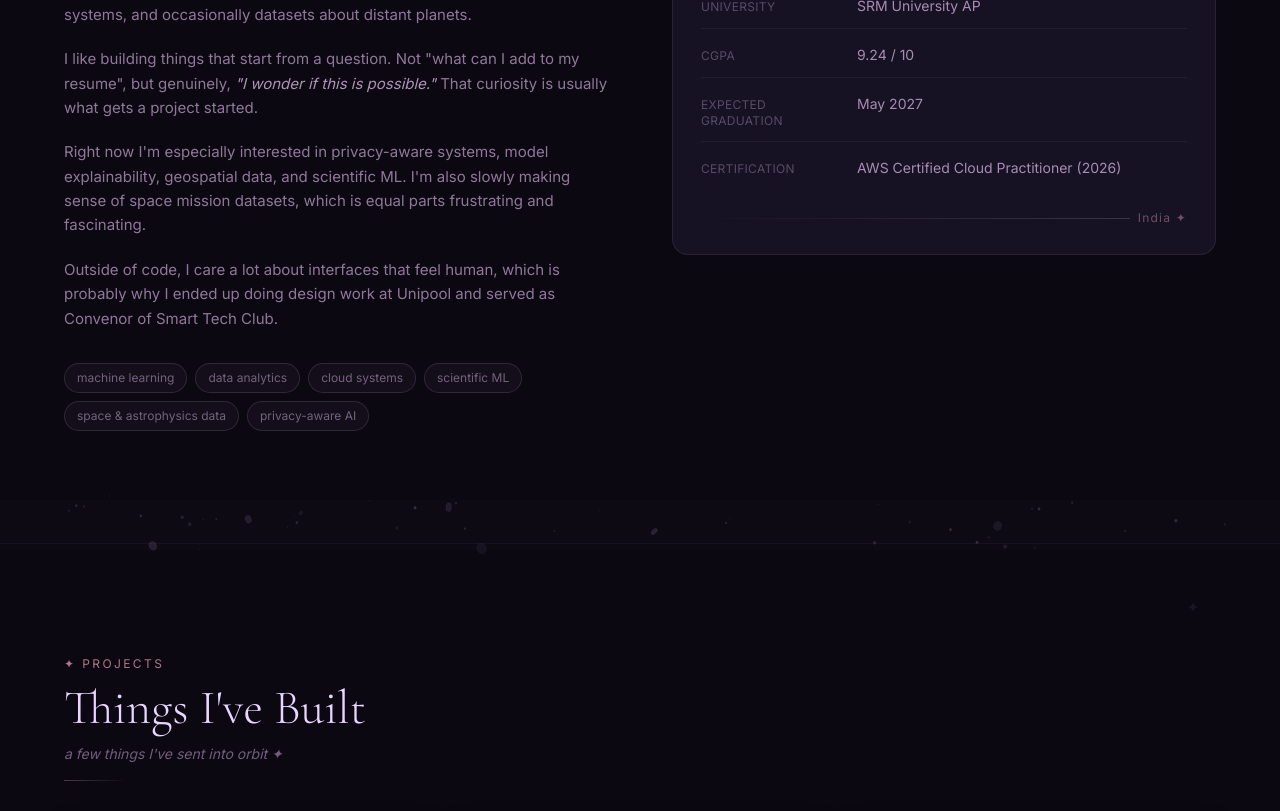
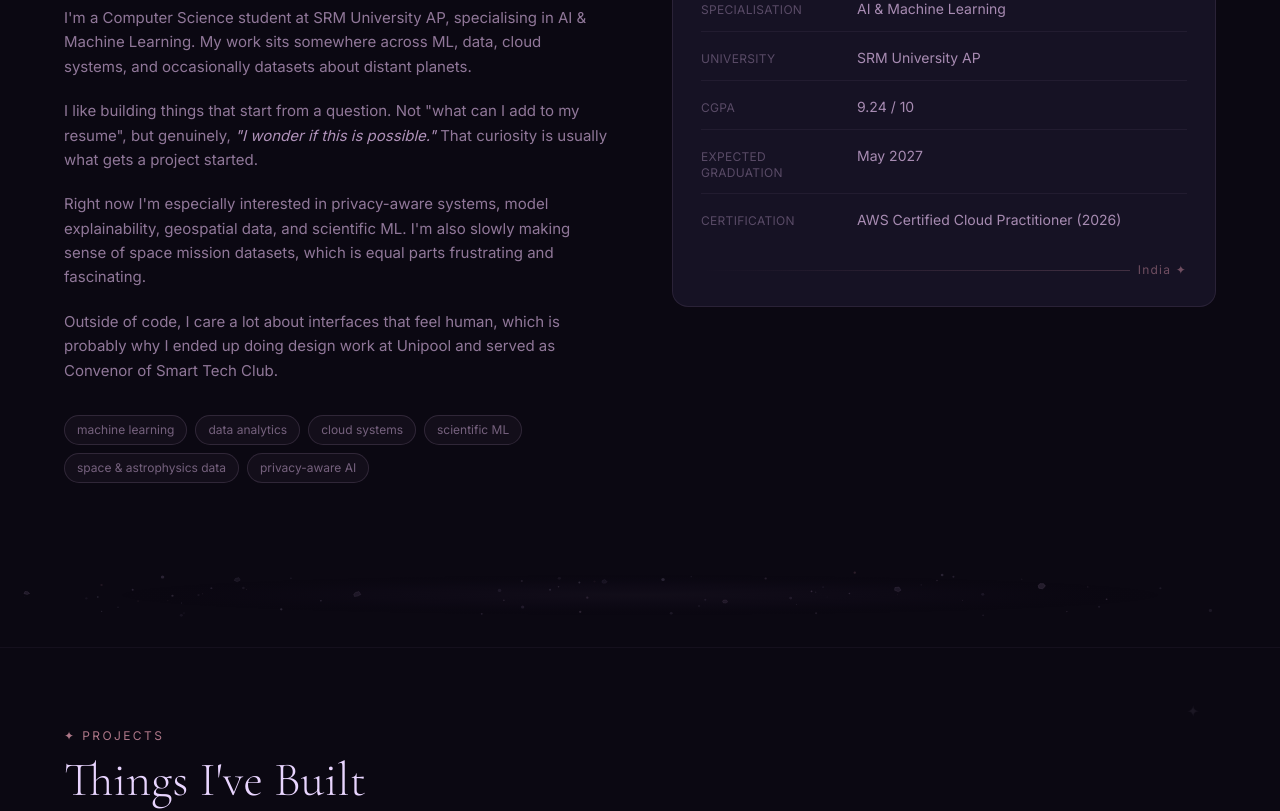
Before and after one commit to Shivangid2904/Portfolio, a React (Vite) app: page / in a window 1280 px wide. Shown: the part 1100-1911 px from the top of the page. Built offline with nearby package versions, Linux system fonts and the light colour scheme.

Commit message:
refine portfolio space background and section transitions

```diff
--- a/src/App.tsx
+++ b/src/App.tsx
@@ -32,16 +32,17 @@ export default function App() {
         <Navbar />
         <main>
           <Hero />
+          <SpaceTransition seed="hero-about" />
           <About />
-          <SpaceTransition variant="asteroid-belt" />
+          <SpaceTransition seed="about-projects" />
           <Projects />
-          <SpaceTransition variant="orbital-arc" />
+          <SpaceTransition seed="projects-toolkit" />
           <Toolkit />
-          <SpaceTransition variant="dust-field" />
+          <SpaceTransition seed="toolkit-journey" />
           <Journey />
-          <SpaceTransition variant="particle-trail" />
+          <SpaceTransition seed="journey-exploring" />
           <Exploring />
-          <SpaceTransition variant="orbital-path" />
+          <SpaceTransition seed="exploring-contact" />
           <Contact />
         </main>
         <Footer />
--- a/src/components/sections/About.tsx
+++ b/src/components/sections/About.tsx
@@ -13,7 +13,7 @@ const interests = [
 
 export default function About() {
   return (
-    <section id="about" className="relative py-28 px-6 overflow-hidden" aria-label="About Shivangi">
+    <section id="about" className="relative py-16 sm:py-20 px-6 overflow-hidden" aria-label="About Shivangi">
       {/* Delicate celestial accent in whitespace */}
       <CosmicSparkle
         size={13}
--- a/src/components/sections/Contact.tsx
+++ b/src/components/sections/Contact.tsx
@@ -32,7 +32,7 @@ const contacts = [
 
 export default function Contact() {
   return (
-    <section id="contact" className="relative py-28 px-6" aria-label="Contact">
+    <section id="contact" className="relative py-16 sm:py-20 px-6" aria-label="Contact">
       <div className="max-w-3xl mx-auto text-center">
         <SectionHeading
           title="Say Hello"
--- a/src/components/sections/Exploring.tsx
+++ b/src/components/sections/Exploring.tsx
@@ -27,7 +27,7 @@ const curiosities = [
 
 export default function Exploring() {
   return (
-    <section id="exploring" className="relative py-28 px-6 overflow-hidden" aria-label="Currently exploring">
+    <section id="exploring" className="relative py-16 sm:py-20 px-6 overflow-hidden" aria-label="Currently exploring">
       {/* Soft atmospheric ambient glow */}
       <div
         className="absolute top-1/2 left-1/2 -translate-x-1/2 -translate-y-1/2 w-[500px] sm:w-[650px] h-[350px] sm:h-[450px] rounded-full pointer-events-none"
--- a/src/components/sections/Journey.tsx
+++ b/src/components/sections/Journey.tsx
@@ -64,7 +64,7 @@ const timeline: TimelineItem[] = [
 
 export default function Journey() {
   return (
-    <section id="journey" className="relative py-28 px-6 overflow-hidden" aria-label="Experience and journey">
+    <section id="journey" className="relative py-16 sm:py-20 px-6 overflow-hidden" aria-label="Experience and journey">
       {/* Subtle cosmic accent in section margin */}
       <CosmicSparkle
         size={14}
--- a/src/components/sections/Projects.tsx
+++ b/src/components/sections/Projects.tsx
@@ -6,7 +6,7 @@ import { projects } from '../../data/projects'
 
 export default function Projects() {
   return (
-    <section id="projects" className="relative py-28 px-6 overflow-hidden" aria-label="Projects">
+    <section id="projects" className="relative py-16 sm:py-20 px-6 overflow-hidden" aria-label="Projects">
       {/* Subtle cosmic accent in section margin */}
       <CosmicSparkle
         size={14}
--- a/src/components/sections/Toolkit.tsx
+++ b/src/components/sections/Toolkit.tsx
@@ -6,7 +6,7 @@ import { skillGroups } from '../../data/skills'
 
 export default function Toolkit() {
   return (
-    <section id="toolkit" className="relative py-28 px-6 overflow-hidden" aria-label="Skills and toolkit">
+    <section id="toolkit" className="relative py-16 sm:py-20 px-6 overflow-hidden" aria-label="Skills and toolkit">
       {/* Subtle cosmic accent in section margin */}
       <CosmicSparkle
         size={13}
--- a/src/components/ui/SpaceTransition.tsx
+++ b/src/components/ui/SpaceTransition.tsx
@@ -1,396 +1,143 @@
-import { useEffect, useRef } from 'react'
+import { useEffect, useRef, useMemo } from 'react'
 
-// ─── Seeded LCG for deterministic, consistent particle positions ──────────────
-// Same seed → identical coordinates on every render without state or re-render shifts.
+// ─── Deterministic Seeded Pseudo-Random Generator (LCG) ───────────────────────
+// Given a seed string or number, generates identical sequences without React re-render shifts.
 
-function makeLcg(seed: number) {
-  let s = (seed >>> 0) || 1
+function hashSeed(seed: string | number): number {
+  if (typeof seed === 'number') return seed
+  let hash = 0
+  for (let i = 0; i < seed.length; i++) {
+    hash = (Math.imul(31, hash) + seed.charCodeAt(i)) >>> 0
+  }
+  return hash || 1
+}
+
+function createLcg(seedVal: number) {
+  let s = (seedVal >>> 0) || 1
   return () => {
     s = (Math.imul(s, 1664525) + 1013904223) >>> 0
     return s / 4294967295
   }
 }
 
-// ─── Color helpers ────────────────────────────────────────────────────────────
+// ─── Color Palette Helpers ────────────────────────────────────────────────────
+const C_LAVENDER = (a: number) => `rgba(216,180,226,${a.toFixed(3)})`
+const C_LILAC    = (a: number) => `rgba(232,213,255,${a.toFixed(3)})`
+const C_PINK     = (a: number) => `rgba(244,167,187,${a.toFixed(3)})`
+const C_SLATE    = (a: number) => `rgba(150,130,170,${a.toFixed(3)})`
 
-const C_LAVENDER = (a: number) => `rgba(216,180,226,${a.toFixed(3)})`
-const C_PINK     = (a: number) => `rgba(244,167,187,${a.toFixed(3)})`
-const C_MUTED    = (a: number) => `rgba(150,130,170,${a.toFixed(3)})`
-const C_LILAC    = (a: number) => `rgba(232,213,255,${a.toFixed(3)})`
+// ─── Types ────────────────────────────────────────────────────────────────────
 
-// ─── Particle Types ───────────────────────────────────────────────────────────
-
-interface Dot {
+interface MicroDot {
   x: number
   y: number
   r: number
-  op: number
-  pink?: boolean
+  opacity: number
+  color: string
 }
 
-interface Rock {
-  x: number
-  y: number
-  rx: number
-  ry: number
-  angle: number
-  op: number
+interface RockPolygon {
+  points: string
+  opacity: number
+  strokeOpacity: number
 }
 
-// ─── Particle Generators (computed once at module load) ───────────────────────
+interface BeltData {
+  hazeId: string
+  microDots: MicroDot[]
+  debris: MicroDot[]
+  rocks: RockPolygon[]
+}
 
-function genAsteroidBelt(): { dots: Dot[]; rocks: Rock[] } {
-  const rng = makeLcg(0x1a2b3c)
-  const dots: Dot[] = Array.from({ length: 36 }, () => ({
-    x: rng() * 1360 + 20,
-    y: rng() * 60 + 45,
-    r: rng() * 1.5 + 0.5,
-    op: rng() * 0.14 + 0.06,
-    pink: rng() > 0.88,
-  }))
+// ─── Belt Generation Function ─────────────────────────────────────────────────
 
-  const rocks: Rock[] = Array.from({ length: 7 }, () => {
-    const baseR = rng() * 3.5 + 2.2
+function generateBeltData(seedStr: string): BeltData {
+  const seedNum = hashSeed(seedStr)
+  const rng = createLcg(seedNum)
+
+  // 1. Micro-stardust (36 tiny specks)
+  const microDots: MicroDot[] = Array.from({ length: 36 }, () => {
+    const isPink = rng() > 0.84
+    const isLilac = rng() > 0.5
+    const op = rng() * 0.14 + 0.05
     return {
-      x: rng() * 1200 + 100,
-      y: rng() * 45 + 55,
-      rx: baseR,
-      ry: baseR * (0.5 + rng() * 0.45),
-      angle: rng() * 360,
-      op: rng() * 0.12 + 0.08,
+      x: rng() * 1180 + 10,
+      y: rng() * 48 + 11,
+      r: rng() * 0.8 + 0.35,
+      opacity: op,
+      color: isPink ? C_PINK(op) : isLilac ? C_LILAC(op) : C_LAVENDER(op),
     }
   })
 
-  return { dots, rocks }
-}
-
-function genOrbitalArc(): { dots: Dot[] } {
-  const rng = makeLcg(0xf00ba4)
-  // Curve: Q (0, 75) -> (700, 32) -> (1400, 75)
-  const dots: Dot[] = Array.from({ length: 26 }, (_, i) => {
-    const t = (i + 0.5) / 26
-    const bx = t * 1400
-    // Quadratic bezier y
-    const by = (1 - t) * (1 - t) * 75 + 2 * (1 - t) * t * 32 + t * t * 75
+  // 2. Debris particles (28 slightly denser specks)
+  const debris: MicroDot[] = Array.from({ length: 28 }, () => {
+    const op = rng() * 0.16 + 0.07
     return {
-      x: bx + (rng() - 0.5) * 40,
-      y: by + (rng() - 0.5) * 22,
-      r: rng() * 1.3 + 0.45,
-      op: rng() * 0.15 + 0.06,
-      pink: rng() > 0.82,
+      x: rng() * 1160 + 20,
+      y: rng() * 42 + 14,
+      r: rng() * 1.1 + 0.6,
+      opacity: op,
+      color: C_SLATE(op),
     }
   })
 
-  return { dots }
-}
+  // 3. Miniature irregular space rocks (7 small faceted rock silhouettes)
+  const rocks: RockPolygon[] = Array.from({ length: 7 }, (_, i) => {
+    // Distribute rocks across the horizontal belt with jitter
+    const segmentWidth = 1100 / 7
+    const cx = 50 + i * segmentWidth + (rng() - 0.5) * (segmentWidth * 0.6)
+    const cy = rng() * 32 + 19
+    const baseR = rng() * 1.5 + 2.2 // 2.2px to 3.7px: small, subtle, never huge
+    const numVerts = Math.floor(rng() * 3) + 5 // 5 to 7 vertices
 
-function genDustField(): Dot[] {
-  const rng = makeLcg(0xdeadbeef)
-  return Array.from({ length: 54 }, () => ({
-    x: rng() * 1380 + 10,
-    y: rng() * 100 + 15,
-    r: rng() * 1.1 + 0.35,
-    op: rng() * 0.12 + 0.04,
-    pink: rng() > 0.85,
-  }))
-}
+    const pts: string[] = []
+    for (let v = 0; v < numVerts; v++) {
+      const angle = (v / numVerts) * Math.PI * 2 + rng() * 0.3
+      const radiusVariation = baseR * (0.7 + rng() * 0.5)
+      const px = (cx + Math.cos(angle) * radiusVariation).toFixed(1)
+      const py = (cy + Math.sin(angle) * (radiusVariation * 0.75)).toFixed(1)
+      pts.push(`${px},${py}`)
+    }
 
-function genParticleTrail(): Dot[] {
-  const rng = makeLcg(0x42cafe)
-  return Array.from({ length: 32 }, (_, i) => {
-    const t = i / 31
-    // Gentle diagonal stream
-    const bx = 60 + t * 1280
-    const by = 88 - t * 45 + Math.sin(t * Math.PI) * 16
+    const op = rng() * 0.12 + 0.08
     return {
-      x: bx + (rng() - 0.5) * 60,
-      y: by + (rng() - 0.5) * 26,
-      r: rng() * 1.4 + 0.4,
-      op: rng() * 0.14 + 0.05,
-      pink: rng() > 0.78,
+      points: pts.join(' '),
+      opacity: op,
+      strokeOpacity: op * 1.2,
     }
   })
-}
 
-function genOrbitalPath(): { dots: Dot[] } {
-  const rng = makeLcg(0x9a8b7c)
-  // Subtle downward dipping arc
   return {
-    dots: Array.from({ length: 22 }, (_, i) => {
-      const t = (i + 0.5) / 22
-      const bx = t * 1400
-      const by = (1 - t) * (1 - t) * 35 + 2 * (1 - t) * t * 78 + t * t * 35
-      return {
-        x: bx + (rng() - 0.5) * 35,
-        y: by + (rng() - 0.5) * 18,
-        r: rng() * 1.2 + 0.4,
-        op: rng() * 0.13 + 0.05,
-        pink: rng() > 0.85,
-      }
-    }),
-  }
-}
-
-// ─── Static Data ──────────────────────────────────────────────────────────────
-
-const ASTEROID_DATA = genAsteroidBelt()
-const ORBITAL_DATA  = genOrbitalArc()
-const DUST_DATA     = genDustField()
-const TRAIL_DATA    = genParticleTrail()
-const PATH_DATA     = genOrbitalPath()
-
-// ─── SVG Variants ─────────────────────────────────────────────────────────────
-
-function AsteroidBeltSVG() {
-  return (
-    <svg
-      viewBox="0 0 1400 150"
-      xmlns="http://www.w3.org/2000/svg"
-      className="w-full h-[150px] overflow-visible"
-      preserveAspectRatio="none"
-    >
-      {/* Barely visible horizontal dust band */}
-      <line
-        x1="0"
-        y1="75"
-        x2="1400"
-        y2="75"
-        stroke={C_MUTED(0.02)}
-        strokeWidth="50"
-      />
-
-      {/* Tiny debris particles */}
-      {ASTEROID_DATA.dots.map((d, i) => (
-        <circle
-          key={`dot-${i}`}
-          cx={d.x}
-          cy={d.y}
-          r={d.r}
-          fill={d.pink ? C_PINK(d.op) : C_LAVENDER(d.op)}
-        />
-      ))}
-
-      {/* Slightly larger irregular asteroid rocks */}
-      {ASTEROID_DATA.rocks.map((r, i) => (
-        <ellipse
-          key={`rock-${i}`}
-          cx={r.x}
-          cy={r.y}
-          rx={r.rx}
-          ry={r.ry}
-          transform={`rotate(${r.angle} ${r.x} ${r.y})`}
-          fill={C_MUTED(r.op)}
-          stroke={C_LAVENDER(r.op * 0.75)}
-          strokeWidth="0.5"
-        />
-      ))}
-    </svg>
-  )
-}
-
-function OrbitalArcSVG() {
-  const arcPath = 'M 0,75 Q 700,32 1400,75'
-  const whisperPath = 'M 100,85 Q 700,44 1300,85'
-
-  return (
-    <svg
-      viewBox="0 0 1400 120"
-      xmlns="http://www.w3.org/2000/svg"
-      className="w-full h-[120px] overflow-visible"
-      preserveAspectRatio="none"
-    >
-      {/* Primary faint dashed orbital arc */}
-      <path
-        d={arcPath}
-        fill="none"
-        stroke={C_LAVENDER(0.065)}
-        strokeWidth="0.85"
-        strokeDasharray="3 9"
-        strokeLinecap="round"
-        vectorEffect="non-scaling-stroke"
-      />
-
-      {/* Whisper harmonic arc */}
-      <path
-        d={whisperPath}
-        fill="none"
-        stroke={C_PINK(0.035)}
-        strokeWidth="0.65"
-        strokeDasharray="2 12"
-        vectorEffect="non-scaling-stroke"
-      />
-
-      {/* Dust particles clustered along orbital path */}
-      {ORBITAL_DATA.dots.map((d, i) => (
-        <circle
-          key={`orb-${i}`}
-          cx={d.x}
-          cy={d.y}
-          r={d.r}
-          fill={d.pink ? C_PINK(d.op) : C_LAVENDER(d.op)}
-        />
-      ))}
-
-      {/* Two delicate anchor micro-sparkles */}
-      <circle cx={420} cy={44} r={1.6} fill={C_LILAC(0.24)} />
-      <circle cx={960} cy={42} r={1.4} fill={C_PINK(0.20)} />
-    </svg>
-  )
-}
-
-function DustFieldSVG() {
-  return (
-    <svg
-      viewBox="0 0 1400 130"
-      xmlns="http://www.w3.org/2000/svg"
-      className="w-full h-[130px] overflow-visible"
-      preserveAspectRatio="none"
-    >
-      <defs>
-        <radialGradient id="dustCenterHaze" cx="50%" cy="50%" r="50%">
-          <stop offset="0%" stopColor="#D8B4E2" stopOpacity="0.035" />
-          <stop offset="60%" stopColor="#C084FC" stopOpacity="0.015" />
-          <stop offset="100%" stopColor="#0B0812" stopOpacity="0" />
-        </radialGradient>
-      </defs>
-
-      {/* Gentle central haze */}
-      <ellipse cx="700" cy="65" rx="450" ry="45" fill="url(#dustCenterHaze)" />
-
-      {/* Scattered cosmic stardust particles */}
-      {DUST_DATA.map((d, i) => (
-        <circle
-          key={`dust-${i}`}
-          cx={d.x}
-          cy={d.y}
-          r={d.r}
-          fill={d.pink ? C_PINK(d.op) : C_LILAC(d.op)}
-        />
-      ))}
-    </svg>
-  )
-}
-
-function ParticleTrailSVG() {
-  const guidePath = 'M 60,88 C 360,78 940,32 1340,24'
-
-  return (
-    <svg
-      viewBox="0 0 1400 120"
-      xmlns="http://www.w3.org/2000/svg"
-      className="w-full h-[120px] overflow-visible"
-      preserveAspectRatio="none"
-    >
-      {/* Ghost guide path */}
-      <path
-        d={guidePath}
-        fill="none"
-        stroke={C_LAVENDER(0.045)}
-        strokeWidth="0.75"
-        strokeDasharray="2 10"
-        strokeLinecap="round"
-        vectorEffect="non-scaling-stroke"
-      />
-
-      {/* Streaming stardust particles */}
-      {TRAIL_DATA.map((d, i) => (
-        <circle
-          key={`trail-${i}`}
-          cx={d.x}
-          cy={d.y}
-          r={d.r}
-          fill={d.pink ? C_PINK(d.op) : C_LAVENDER(d.op)}
-        />
-      ))}
-    </svg>
-  )
-}
-
-function OrbitalPathSVG() {
-  const arcPath = 'M 0,35 Q 700,82 1400,35'
-
-  return (
-    <svg
-      viewBox="0 0 1400 110"
-      xmlns="http://www.w3.org/2000/svg"
-      className="w-full h-[110px] overflow-visible"
-      preserveAspectRatio="none"
-    >
-      <path
-        d={arcPath}
-        fill="none"
-        stroke={C_LAVENDER(0.055)}
-        strokeWidth="0.75"
-        strokeDasharray="2 8"
-        strokeLinecap="round"
-        vectorEffect="non-scaling-stroke"
-      />
-
-      {PATH_DATA.dots.map((d, i) => (
-        <circle
-          key={`path-${i}`}
-          cx={d.x}
-          cy={d.y}
-          r={d.r}
-          fill={d.pink ? C_PINK(d.op) : C_LAVENDER(d.op)}
-        />
-      ))}
-    </svg>
-  )
-}
-
-// ─── Variant Types ────────────────────────────────────────────────────────────
-
-export type TransitionVariant =
-  | 'asteroid-belt'
-  | 'orbital-arc'
-  | 'dust-field'
-  | 'particle-trail'
-  | 'orbital-path'
-
-const VARIANT_HEIGHT: Record<TransitionVariant, number> = {
-  'asteroid-belt': 150,
-  'orbital-arc':   120,
-  'dust-field':    130,
-  'particle-trail': 120,
-  'orbital-path':  110,
-}
-
-function renderVariant(v: TransitionVariant) {
-  switch (v) {
-    case 'asteroid-belt':
-      return <AsteroidBeltSVG />
-    case 'orbital-arc':
-      return <OrbitalArcSVG />
-    case 'dust-field':
-      return <DustFieldSVG />
-    case 'particle-trail':
-      return <ParticleTrailSVG />
-    case 'orbital-path':
-      return <OrbitalPathSVG />
+    hazeId: `belt-haze-${seedStr.replace(/[^a-zA-Z0-9]/g, '-')}`,
+    microDots,
+    debris,
+    rocks,
   }
 }
 
 // ─── Component ────────────────────────────────────────────────────────────────
 
 interface SpaceTransitionProps {
-  variant: TransitionVariant
-  /** Subtle parallax rate: fraction of distance from screen center applied as translateY */
+  /** Unique seed string to give each section divider distinct particle positioning */
+  seed: string
+  /** Parallax intensity factor. Kept minimal for subtle depth. Default: 0.025 */
   parallaxSpeed?: number
 }
 
 export default function SpaceTransition({
-  variant,
-  parallaxSpeed = 0.04,
+  seed,
+  parallaxSpeed = 0.025,
 }: SpaceTransitionProps) {
-  const wrapperRef = useRef<HTMLDivElement>(null)
+  const containerRef = useRef<HTMLDivElement>(null)
   const innerRef = useRef<HTMLDivElement>(null)
-  const h = VARIANT_HEIGHT[variant]
+
+  // Generate deterministic belt data once per seed
+  const data = useMemo(() => generateBeltData(seed), [seed])
 
   useEffect(() => {
-    const wrapper = wrapperRef.current
+    const container = containerRef.current
     const inner = innerRef.current
-    if (!wrapper || !inner) return
+    if (!container || !inner) return
 
     const mq = window.matchMedia('(prefers-reduced-motion: reduce)')
     if (mq.matches) return
@@ -399,19 +146,20 @@ export default function SpaceTransition({
     let currentY = 0
     let isVisible = false
 
-    const updateParallax = () => {
+    const tick = () => {
       if (!isVisible) return
 
-      const rect = wrapper.getBoundingClientRect()
+      const rect = container.getBoundingClientRect()
       const screenCenter = window.innerHeight / 2
       const distFromCenter = rect.top - screenCenter
-      // Restrained, bounded target offset (±18px max)
-      const targetY = Math.max(-18, Math.min(18, -distFromCenter * parallaxSpeed))
+      // Restrained, slow target offset strictly bounded between -10px and +10px
+      const targetY = Math.max(-10, Math.min(10, -distFromCenter * parallaxSpeed))
 
-      currentY += (targetY - currentY) * 0.08
+      // Smooth lerp: ~60ms lag
+      currentY += (targetY - currentY) * 0.06
       inner.style.transform = `translate3d(0, ${currentY.toFixed(1)}px, 0)`
 
-      rafId = requestAnimationFrame(updateParallax)
+      rafId = requestAnimationFrame(tick)
     }
 
     const observer = new IntersectionObserver(
@@ -419,15 +167,15 @@ export default function SpaceTransition({
         isVisible = entry.isIntersecting
         if (isVisible) {
           cancelAnimationFrame(rafId)
-          rafId = requestAnimationFrame(updateParallax)
+          rafId = requestAnimationFrame(tick)
         } else {
           cancelAnimationFrame(rafId)
         }
       },
-      { rootMargin: '200px 0px 200px 0px' }
+      { rootMargin: '120px 0px 120px 0px' }
     )
 
-    observer.observe(wrapper)
+    observer.observe(container)
 
     return () => {
       observer.disconnect()
@@ -437,22 +185,71 @@ export default function SpaceTransition({
 
   return (
     <div
-      ref={wrapperRef}
-      className="relative w-full pointer-events-none select-none"
-      style={{ height: 0, zIndex: 1, overflow: 'visible' }}
+      ref={containerRef}
+      className="relative w-full overflow-hidden pointer-events-none select-none my-1 sm:my-2"
       aria-hidden="true"
     >
       <div
         ref={innerRef}
-        className="w-full will-change-transform opacity-80 sm:opacity-100"
-        style={{
-          position: 'absolute',
-          left: 0,
-          top: `${-(h / 2)}px`,
-          width: '100%',
-        }}
+        className="w-full will-change-transform h-[54px] sm:h-[68px]"
       >
-        {renderVariant(variant)}
+        <svg
+          viewBox="0 0 1200 70"
+          xmlns="http://www.w3.org/2000/svg"
+          className="w-full h-full"
+          preserveAspectRatio="none"
+        >
+          <defs>
+            <radialGradient id={data.hazeId} cx="50%" cy="50%" r="50%">
+              <stop offset="0%" stopColor="#D8B4E2" stopOpacity="0.035" />
+              <stop offset="50%" stopColor="#C084FC" stopOpacity="0.015" />
+              <stop offset="100%" stopColor="#0B0812" stopOpacity="0" />
+            </radialGradient>
+          </defs>
+
+          {/* Whisper-thin cosmic dust haze */}
+          <ellipse
+            cx="600"
+            cy="35"
+            rx="520"
+            ry="22"
+            fill={`url(#${data.hazeId})`}
+          />
+
+          {/* Fine micro-stardust */}
+          {data.microDots.map((d, i) => (
+            <circle
+              key={`stardust-${i}`}
+              cx={d.x}
+              cy={d.y}
+              r={d.r}
+              fill={d.color}
+            />
+          ))}
+
+          {/* Debris particles */}
+          {data.debris.map((d, i) => (
+            <circle
+              key={`debris-${i}`}
+              cx={d.x}
+              cy={d.y}
+              r={d.r}
+              fill={d.color}
+            />
+          ))}
+
+          {/* Miniature irregular space rocks */}
+          {data.rocks.map((r, i) => (
+            <polygon
+              key={`rock-${i}`}
+              points={r.points}
+              fill={C_SLATE(r.opacity)}
+              stroke={C_LAVENDER(r.strokeOpacity)}
+              strokeWidth="0.5"
+              strokeLinejoin="round"
+            />
+          ))}
+        </svg>
       </div>
     </div>
   )
```
